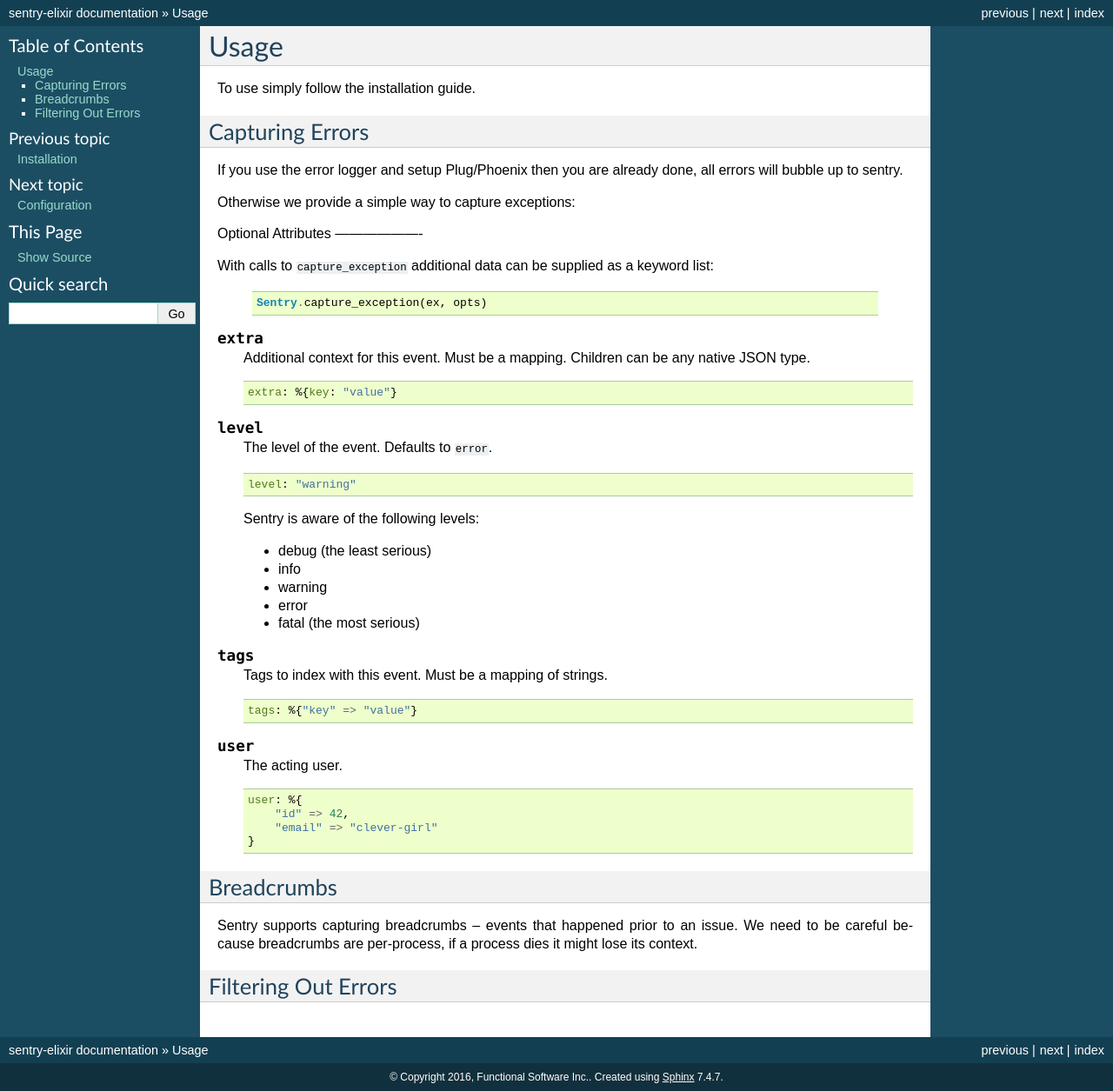
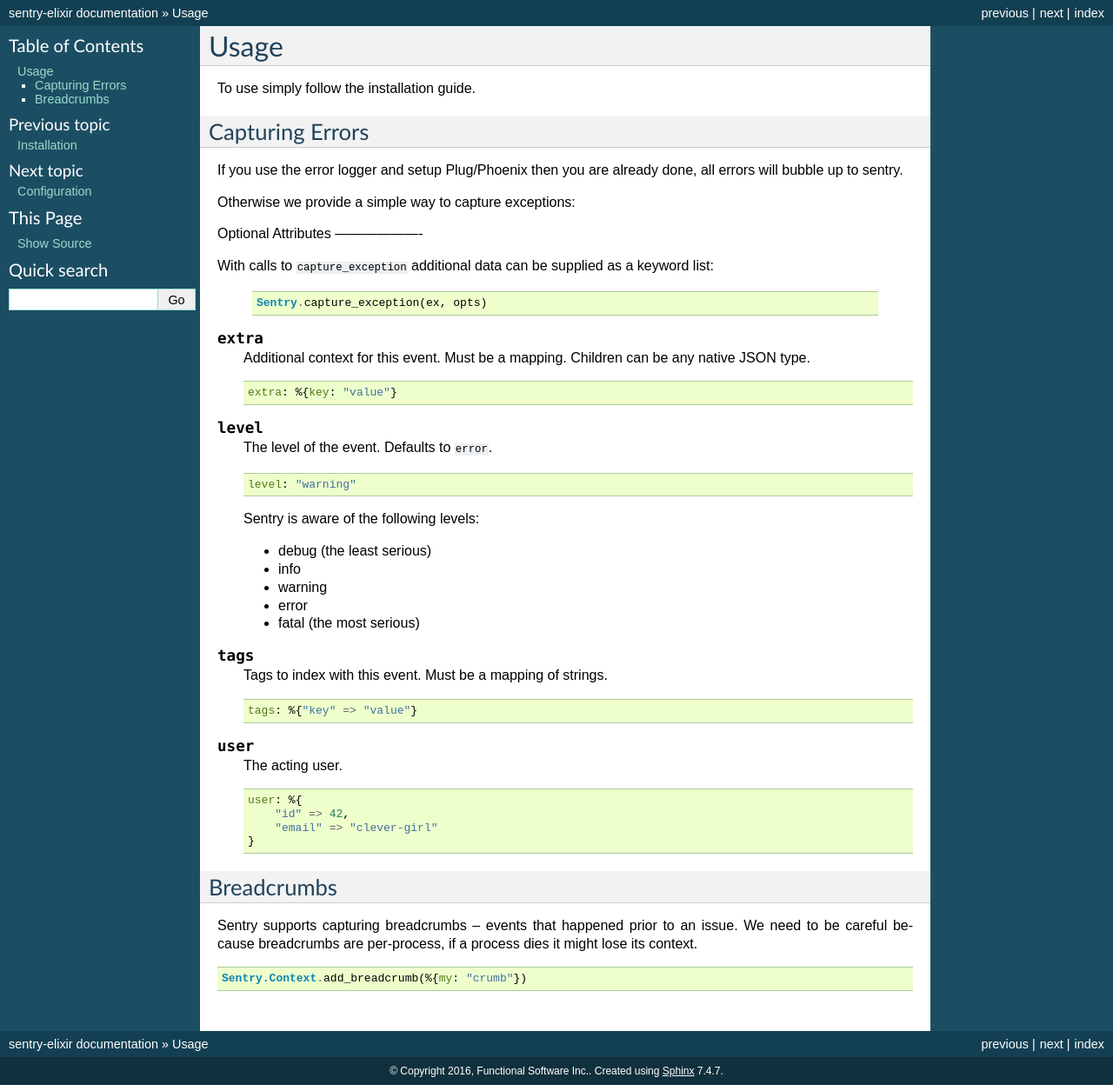
Before and after one commit to getsentry/sentry-elixir, a Sphinx documentation site: the page built from docs/usage.rst, in a window 1280 px wide. Shown: the whole page at 87% size. Built offline with Sphinx 7.4.7, drawn with Linux system fonts in a browser that asks for light colours; the version number could not be read and is left out.

Commit message:
Fixing doc errors

````diff
--- a/docs/index.rst
+++ b/docs/index.rst
@@ -18,6 +18,7 @@
 Edit your mix.exs file to add it as a dependency and add the `:sentry` package to your applications:
 
 .. code-block:: elixir
+
   defp application do
    [applications: [:sentry, :logger]]
   end
@@ -32,6 +33,7 @@
 Setup the application production environment in your `config/prod.exs`
 
 .. code-block:: elixir
+
   config :sentry,
     dsn: "https://public:secret@app.getsentry.com/1",
     tags: %{
@@ -42,6 +44,7 @@
 If using an environment with Plug or Phoenix add the following to your router:
 
 .. code-block:: elixir
+
   use Plug.ErrorHandler
   use Sentry.Plug
 
@@ -54,6 +57,7 @@
 new process and it fails you might lose your context. That said using the context is simple:
 
 .. code-block:: elixir
+
   # sets the logged in user
   Sentry.Context.set_user_context(%{email: "foo@example.com"})
 
@@ -65,7 +69,6 @@
 
   # adds an breadcrumb to the request to help debug
   Sentry.Context.add_breadcrumb(%{my: "crumb"})
-```
 
 Deep Dive
 ---------
--- a/docs/usage.rst
+++ b/docs/usage.rst
@@ -79,9 +79,5 @@
 breadcrumbs are per-process, if a process dies it might lose its context.
 
 .. code-block:: elixir
+
   Sentry.Context.add_breadcrumb(%{my: "crumb"})
-
-
-
-Filtering Out Errors
---------------------
````
Also changed, not shown: docs/config.rst (+16 -7 lines), 1 other file.
